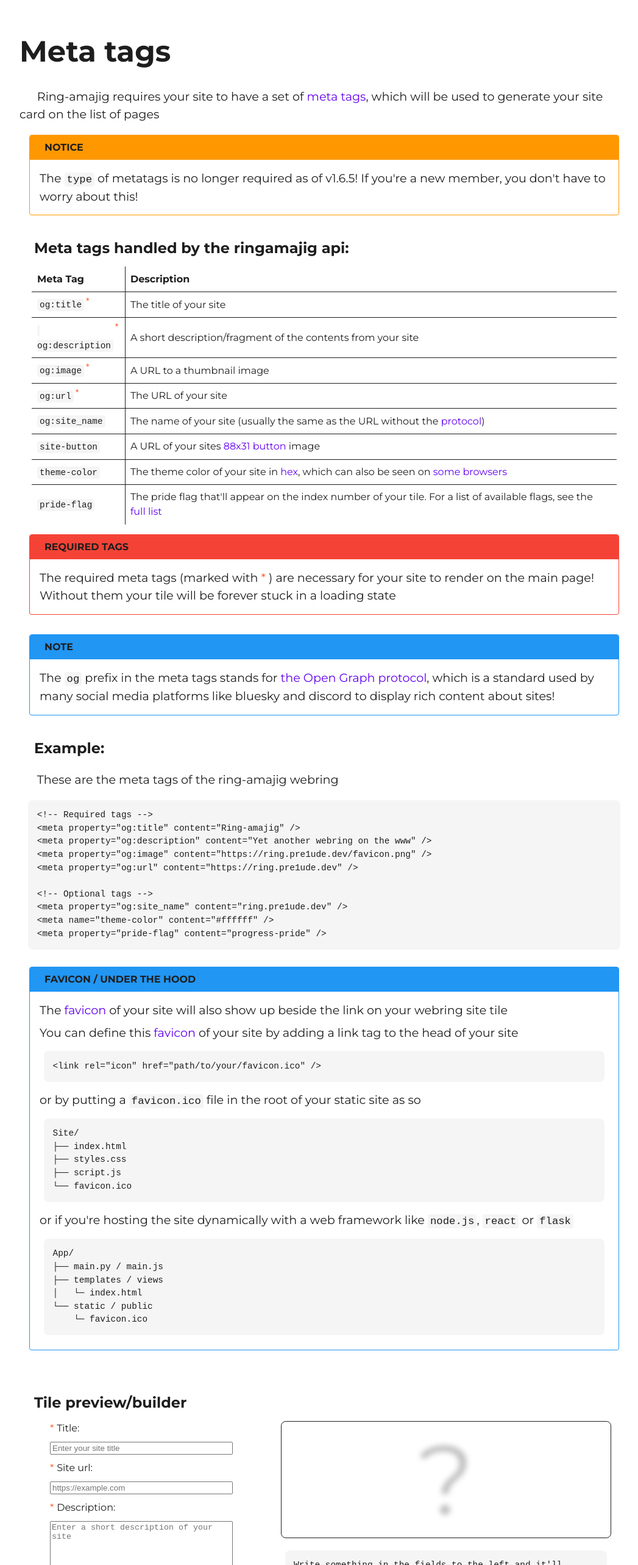
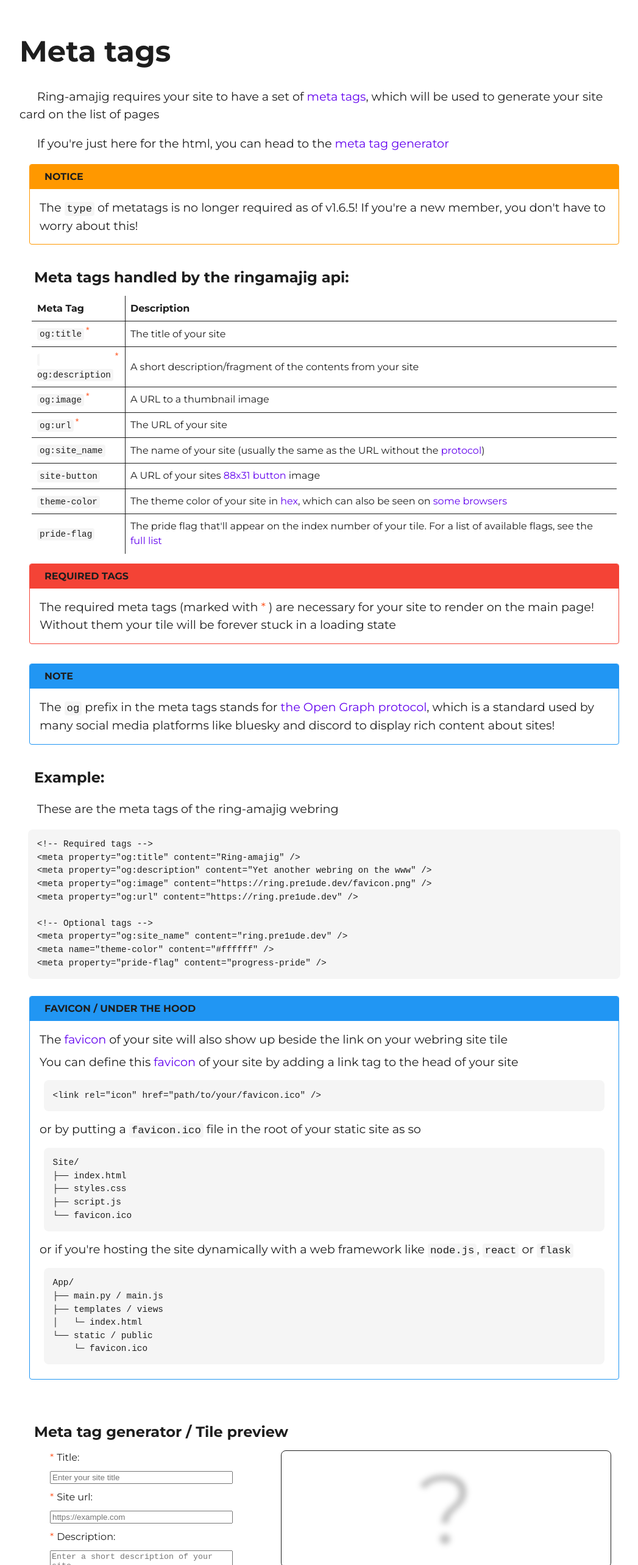
Before and after one commit to Pre1ude0/ringamajig, a SvelteKit app: page /docs in a window 1280 px wide. Shown: the part 1465-4031 px from the top of the page at 61% size, without its empty margins (108-1155 px from the left). Built offline with nearby package versions, Linux system fonts and the light colour scheme; no server answers; a web font is replaced by a local one.

Commit message:
make the guide faster for users reading the documentation

```diff
--- a/src/routes/(main)/docs/metaTags.svelte
+++ b/src/routes/(main)/docs/metaTags.svelte
@@ -51,6 +51,11 @@
             href="https://developer.mozilla.org/en-US/docs/Web/HTML/Reference/Elements/meta"
             target="_blank">meta tags</a
         >, which will be used to generate your site card on the list of pages
+    </p>
+    <p>
+        If you're just here for the html, you can head to the <a
+            href="#meta-tag-generator-tile-preview">meta tag generator</a
+        >
     </p>
     <note data-type="warning">
         <div class="title">
--- a/src/routes/(main)/docs/tilePreview.svelte
+++ b/src/routes/(main)/docs/tilePreview.svelte
@@ -50,7 +50,7 @@
 </script>
 
 <div class="container">
-    <h3>Tile preview/builder</h3>
+    <h3>Meta tag generator / Tile preview</h3>
     <div class="tile-preview">
         <form class="left">
             <label for="title" class="required">Title:</label>
```
Also changed, not shown: static/updateLog.md (+1 -1 lines).
